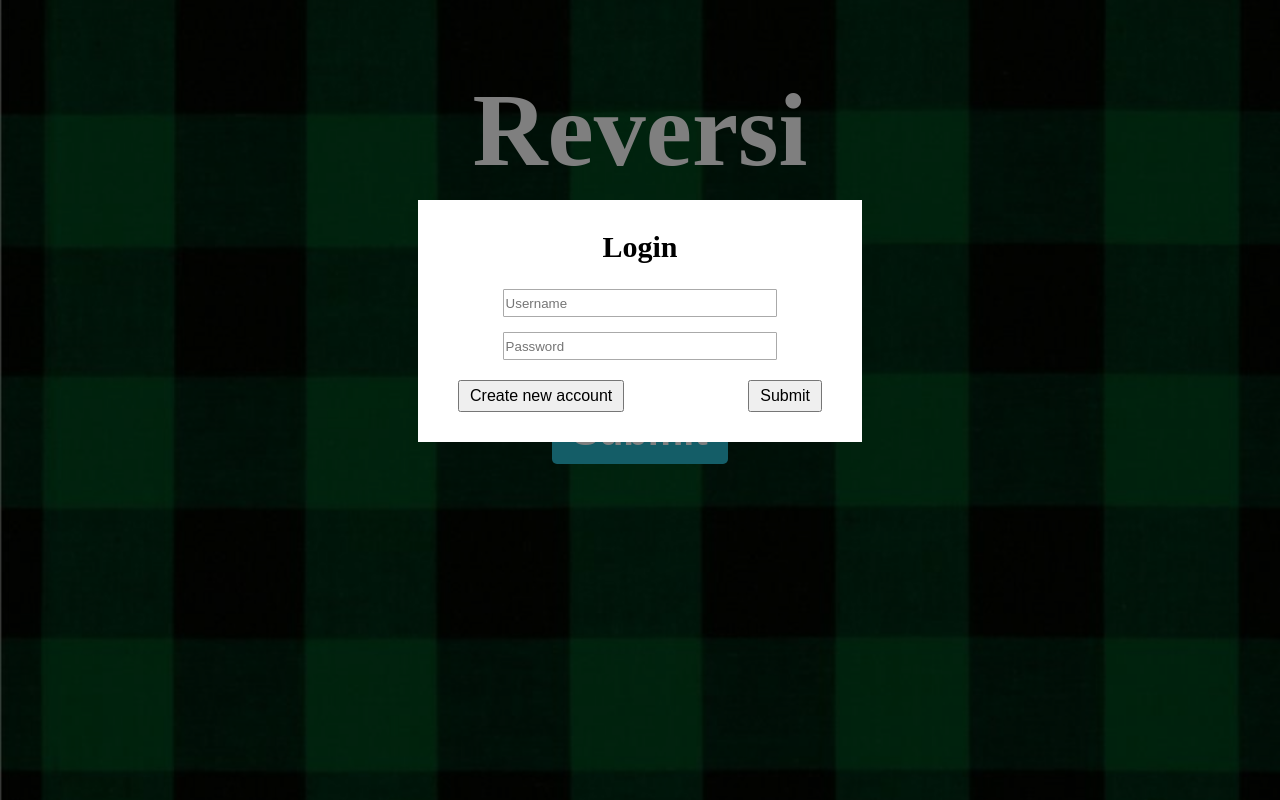
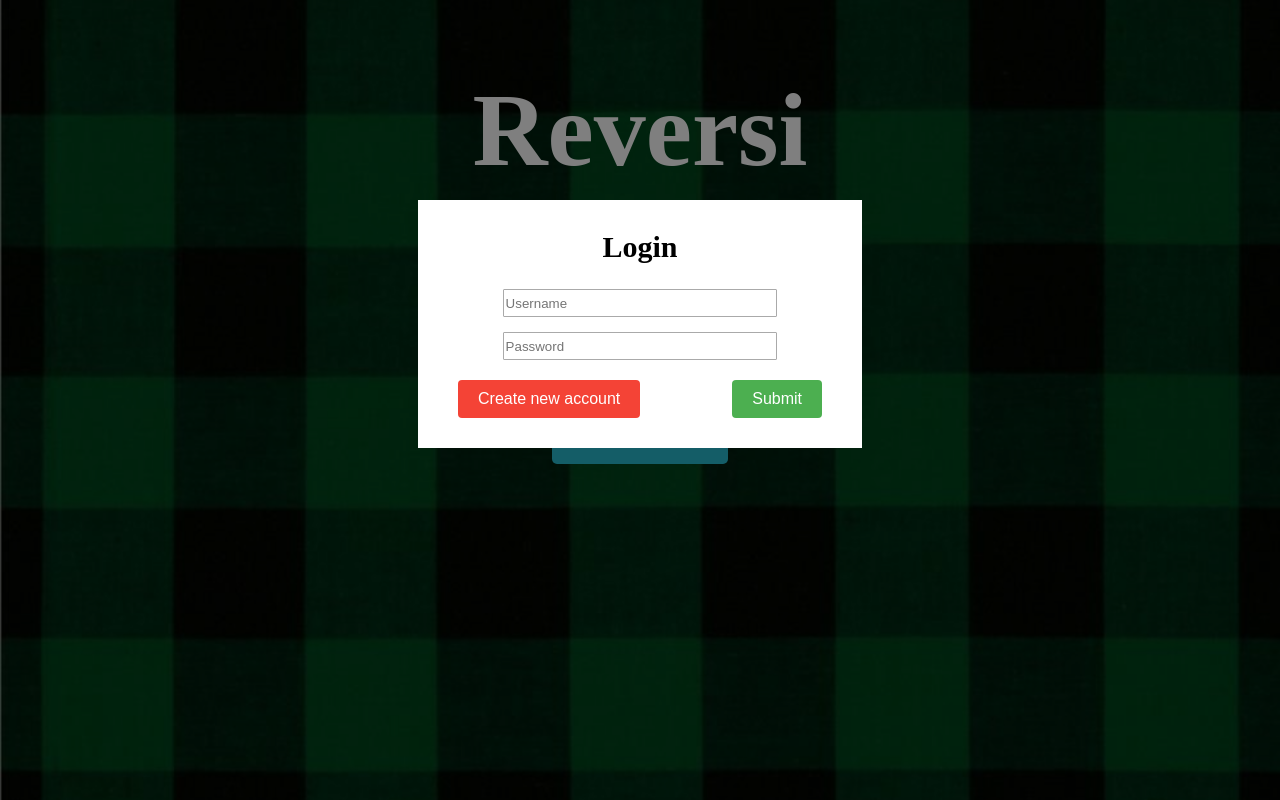
Before and after one commit to MushyTaro/MushyTaro.github.io, a React (Vite) app: page / in a window 1280 px wide. Built offline with nearby package versions, Linux system fonts and the light colour scheme.

Commit message:
style: update improvement styles

```diff
--- a/src/components/MainPagePopup.tsx
+++ b/src/components/MainPagePopup.tsx
@@ -40,7 +40,7 @@ const MainPagePopup: React.FC<PopupProps> = ({
           </span>
         )}
         <div className="main-page-popup-content__button-group">
-          <button type="button" onClick={handleCreateAccount}>
+          <button type="button" className="main-page-popup__end-button--route" onClick={handleCreateAccount}>
             {isNewAccount ? "Login" : "Create new account"}
           </button>
           <button type="submit">Submit</button>
--- a/src/components/game-page/GameStatusPopup.tsx
+++ b/src/components/game-page/GameStatusPopup.tsx
@@ -34,7 +34,11 @@ export default function GameStatusPopup({ show, messageType, onClose, onNavigate
         <span> - </span>
         <span>{`Computer: ${score.computerScore}`}</span>
       </div>
-      <button className="game-page-popup--end-button" type="button" onClick={onNavigate}>
+      <button
+        className="game-page-popup--end-button game-page-popup--end-button--route"
+        type="button"
+        onClick={onNavigate}
+      >
         Go to homepage
       </button>
       <button className="game-page-popup--end-button" type="button" onClick={onClose}>
--- a/src/styles/MainPagePopup.css
+++ b/src/styles/MainPagePopup.css
@@ -46,9 +46,19 @@
 }
 .main-page-popup-content__button-group button {
   margin: 0 10px;
+  padding: 10px 20px;
+  border: none;
+  border-radius: 4px;
+  background-color: #4caf50; /* Green */
+  color: white;
+  font-size: 1rem;
 }
-.main-page-popup-content button {
-  padding: 5px 10px;
-  font-size: 1rem;
-  cursor: pointer;
+
+.main-page-popup-content .main-page-popup__end-button--route {
+  background-color: #f44336; /* Red */
+  margin-left: 10px;
 }
+
+.main-page-popup-content .main-page-popup__end-button--route:hover {
+  background-color: #d32f2f; /* Darker red */
+}
--- a/src/styles/game-page/GameStatusPopup.css
+++ b/src/styles/game-page/GameStatusPopup.css
@@ -34,6 +34,8 @@
   margin-bottom: 15px;
 }
 .game-page-popup-content button {
+  display: block;
+  margin: 20px auto 0px;
   font-size: 1rem;
   padding: 10px 20px;
   border: none;
@@ -50,11 +52,11 @@
   background-color: #45a049; /* Darker green */
 }
 
-.popup-content .popup--end-button.popup--end-button--route {
+.game-page-popup-content .game-page-popup--end-button.game-page-popup--end-button--route {
   background-color: #f44336; /* Red */
   margin-left: 10px;
 }
 
-.popup-content .popup--end-button.popup--end-button--route:hover {
+.game-page-popup-content .game-page-popup--end-button.game-page-popup--end-button--route:hover {
   background-color: #d32f2f; /* Darker red */
 }
```
